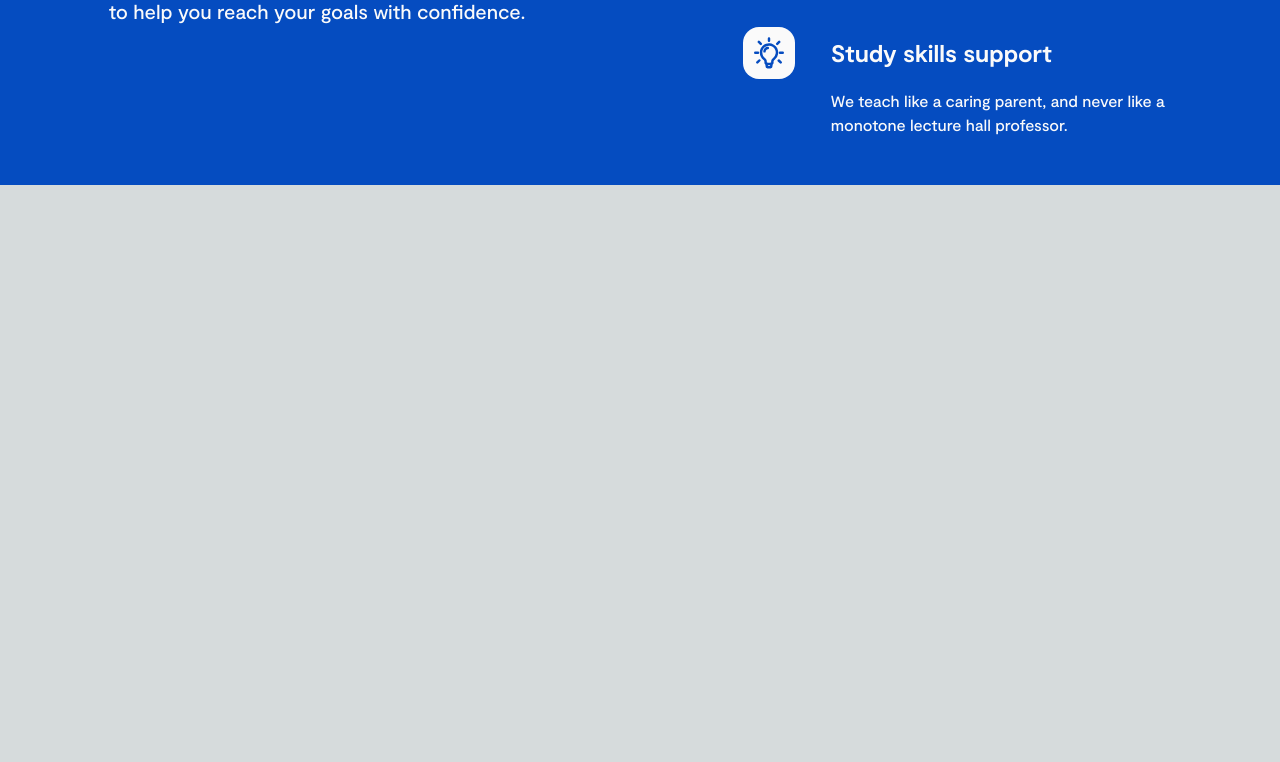
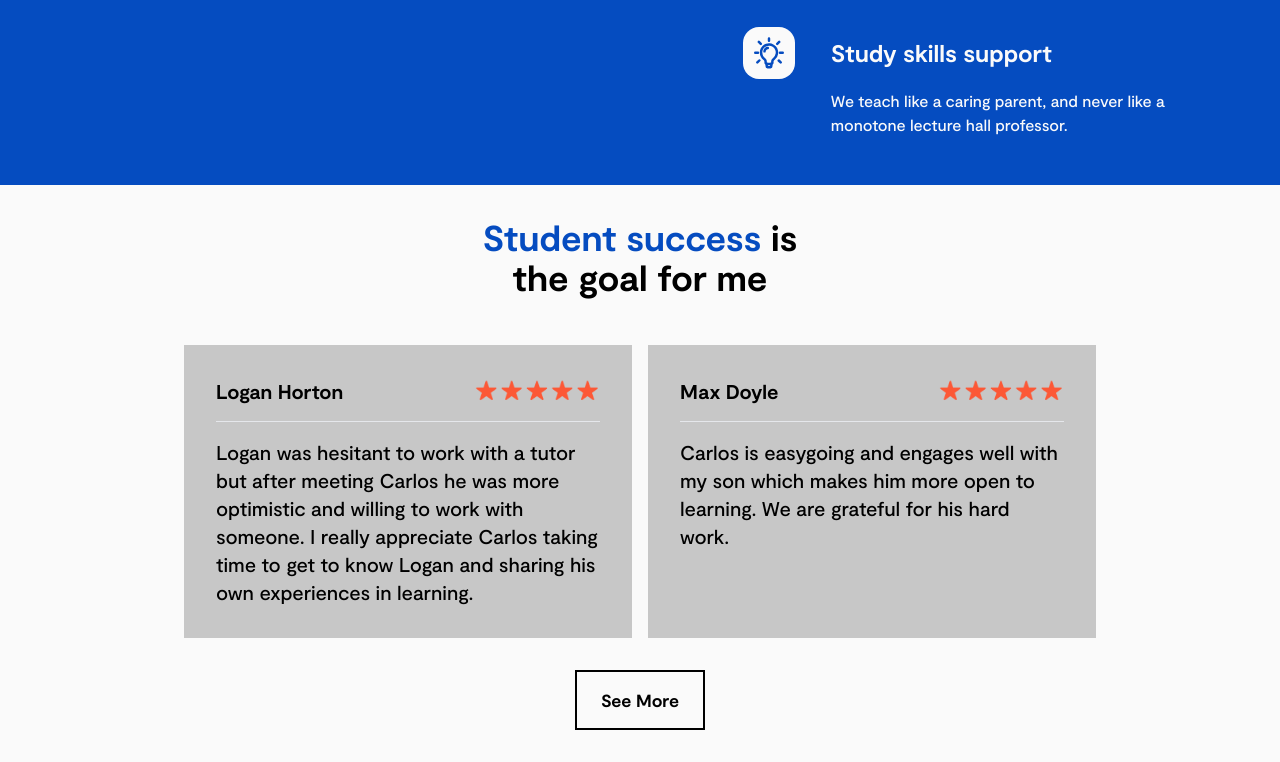
Before and after one commit to lernib/lernib-com, a Next.js app: page / in a window 1280 px wide. Shown: the part 1733-2495 px from the top of the page. Before the commit the page ends 1918 px from the top, so only its background shows below. Built offline with nearby package versions, Linux system fonts and the light colour scheme.

Commit message:
feat(app): index success
Added index success section

```diff
--- a/src/app/page.tsx
+++ b/src/app/page.tsx
@@ -2,11 +2,14 @@ import Image from "next/image";
 
 import PageHeader from "@/components/PageHeader";
 import {
-  filson_pro_heavy, moderat_bold
+  filson_pro_heavy,
+  moderat_black, moderat_bold
 } from "@/utils/font";
 import BENEFITS from "@/data/benefits";
 import SUBJECTS from "@/data/subjects";
+import SUCCESS from "@/data/success";
 import { REM } from "@/utils/style";
+import five_stars from "@/assets/images/five_stars.png";
 
 export default function Home() {
   return (
@@ -142,15 +145,13 @@ export default function Home() {
           flex flex-col justify-start items-start
         ">
           <h2 className={`
-            ${moderat_bold.className}
+            ${moderat_black.className}
 
             text-3xl
           `}>
-            Excellent tutorship
+            Excellent tutorship in all of
             <br />
-            in all of the following
-            <br />
-            classes
+            the following classes
           </h2>
           <p className="
             text-xl mt-4 mb-12
@@ -213,6 +214,89 @@ export default function Home() {
           ))}
         </div>
       </div>
+      <div className="
+        bg-lernib1 text-black
+
+        w-full
+        py-8
+        text-2xl
+
+        flex flex-col justify-start items-center
+      ">
+        <h2 className={`
+          ${moderat_bold.className}
+
+          text-center
+          text-4xl
+          mb-12
+        `}>
+          <span className="text-lernib2">
+            Student success
+          </span> is
+          <br />
+          the goal for me
+        </h2>
+        <div className="
+          w-fit
+
+          flex flex-col justify-center items-center
+          mx-12
+          gap-4
+
+          md:flex-row
+        ">
+          {SUCCESS.map(success => (
+            <div className="
+              text-xl
+              p-8
+
+              md:max-w-md
+
+              flex flex-col justify-start items-start
+              bg-lernib1-400
+
+              self-stretch
+            ">
+              <span className={`
+                ${moderat_bold.className}
+
+                flex flex-row justify-between items-center
+                w-full
+
+                max-sm:pt-8
+              `}>
+                { success.student }
+                <Image
+                  src={five_stars}
+                  alt="five stars"
+                  height={REM * 1.5625}
+                  width={REM * 1.5625 * five_stars.width / five_stars.height}
+                  className="
+                    block ml-5
+                  "
+                />
+              </span>
+              <hr className="
+                w-full my-4
+              " />
+              <p>
+                { success.review }
+              </p>
+            </div>
+          ))}
+        </div>
+        <a href="/blog" className={`
+          ${moderat_bold.className}
+
+          text-[1.1rem]
+
+          mt-8
+          border-2 border-black
+          py-3 px-6
+        `}>
+          See More
+        </a>
+      </div>
     </>
   );
 }
--- /dev/null
+++ b/src/data/success.ts
@@ -0,0 +1,10 @@
+export default [
+  {
+    "student": "Logan Horton",
+    "review": "Logan was hesitant to work with a tutor but\nafter meeting Carlos he was more optimistic\nand willing to work with someone. I really\nappreciate Carlos taking time to get to know\nLogan and sharing his own experiences in\nlearning.\n"
+  },
+  {
+    "student": "Max Doyle",
+    "review": "Carlos is easygoing and engages well with my\nson which makes him more open to learning. We\nare grateful for his hard work.\n"
+  }
+]
--- a/tailwind.config.ts
+++ b/tailwind.config.ts
@@ -14,7 +14,11 @@ const config: Config = {
           "conic-gradient(from 180deg at 50% 50%, var(--tw-gradient-stops))",
       },
       colors: {
-        lernib1: '#FAFAFA',
+        lernib1: {
+          DEFAULT: '#FAFAFA',
+          400: '#c7c7c7',
+          800: '#FAFAFA'
+        },
         lernib2: {
           DEFAULT: '#054CC0',
           300: '#054CC0',
```
Also changed, not shown: src/assets/images/five_stars.png (added).
